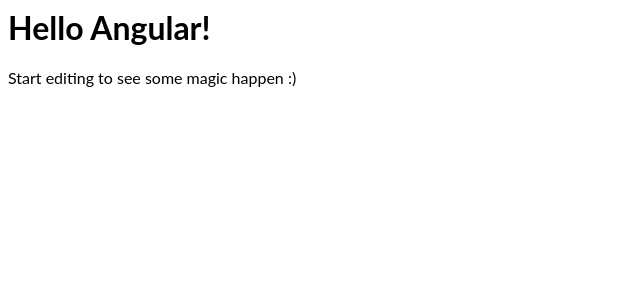
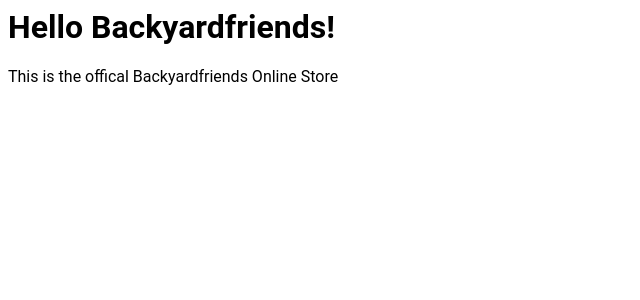
Before and after one commit to Backyardfriends/backyard-shop, an Angular app: page / in a window 1280 px wide. Shown: the top 300 px of the page, without its empty margins (0-640 px from the left). Built offline with nearby package versions, Linux system fonts and the light colour scheme.

Commit message:
4 files modified

```diff
--- a/src/app/app.component.css
+++ b/src/app/app.component.css
@@ -1,3 +1,3 @@
 p {
-  font-family: Lato;
+  font-family: Roboto;
 }
--- a/src/app/app.component.html
+++ b/src/app/app.component.html
@@ -1,4 +1,4 @@
 <hello name="{{ name }}"></hello>
 <p>
-  Start editing to see some magic happen :)
+  This is the offical Backyardfriends Online Store
 </p>
--- a/src/app/app.component.ts
+++ b/src/app/app.component.ts
@@ -6,5 +6,5 @@
   styleUrls: [ './app.component.css' ]
 })
 export class AppComponent  {
-  name = 'Angular';
+  name = 'Backyardfriends';
 }
--- a/src/app/hello.component.ts
+++ b/src/app/hello.component.ts
@@ -3,7 +3,7 @@
 @Component({
   selector: 'hello',
   template: `<h1>Hello {{name}}!</h1>`,
-  styles: [`h1 { font-family: Lato; }`]
+  styles: [`h1 { font-family: Roboto; }`]
 })
 export class HelloComponent  {
   @Input() name: string;
```
